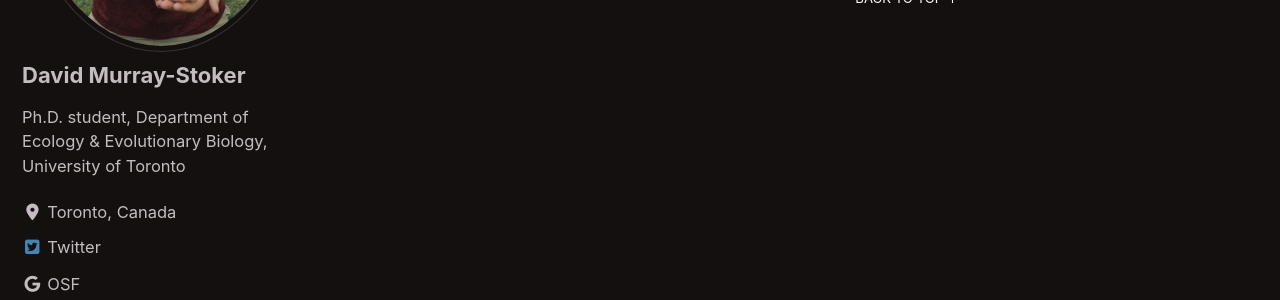
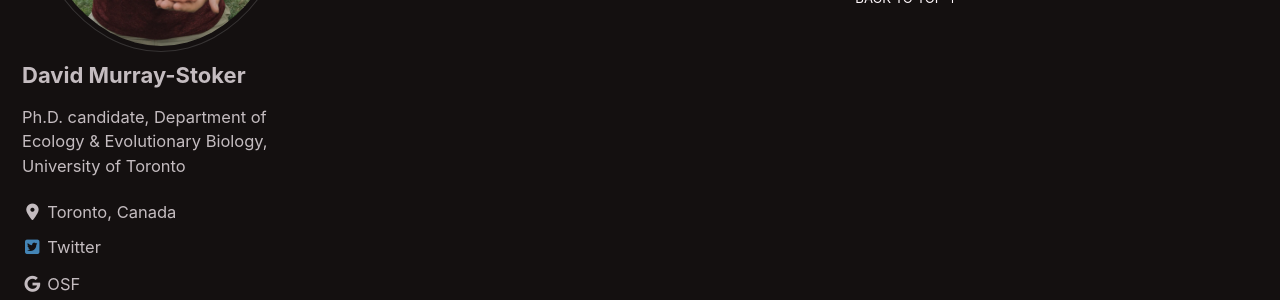
Before and after one commit to dmurraystoker/dmurraystoker.github.io, a Jekyll site: the page built from _pages/posts.md, in a window 1280 px wide. Shown: the part 426-726 px from the top of the page. Built offline with Jekyll 4.4.1, drawn with Linux system fonts in a browser that asks for light colours; cached includes are drawn as plain includes; nearby versions of some CDN libraries.

Commit message:
Update _config.yml

```diff
--- a/_config.yml
+++ b/_config.yml
@@ -26,7 +26,7 @@ masthead_title           : "" # overrides the website title displayed in the mas
 author:
   name             : "David Murray-Stoker"
   avatar           : "assets/images/DMS.3.jpg"
-  bio              : "Ph.D. student, Department of Ecology & Evolutionary Biology, University of Toronto"
+  bio              : "Ph.D. candidate, Department of Ecology & Evolutionary Biology, University of Toronto"
   location         : "Toronto, Canada"
   email            : dstoker92@gmail.com
   cv               : /assets/docs/DMS-CV.pdf
```
